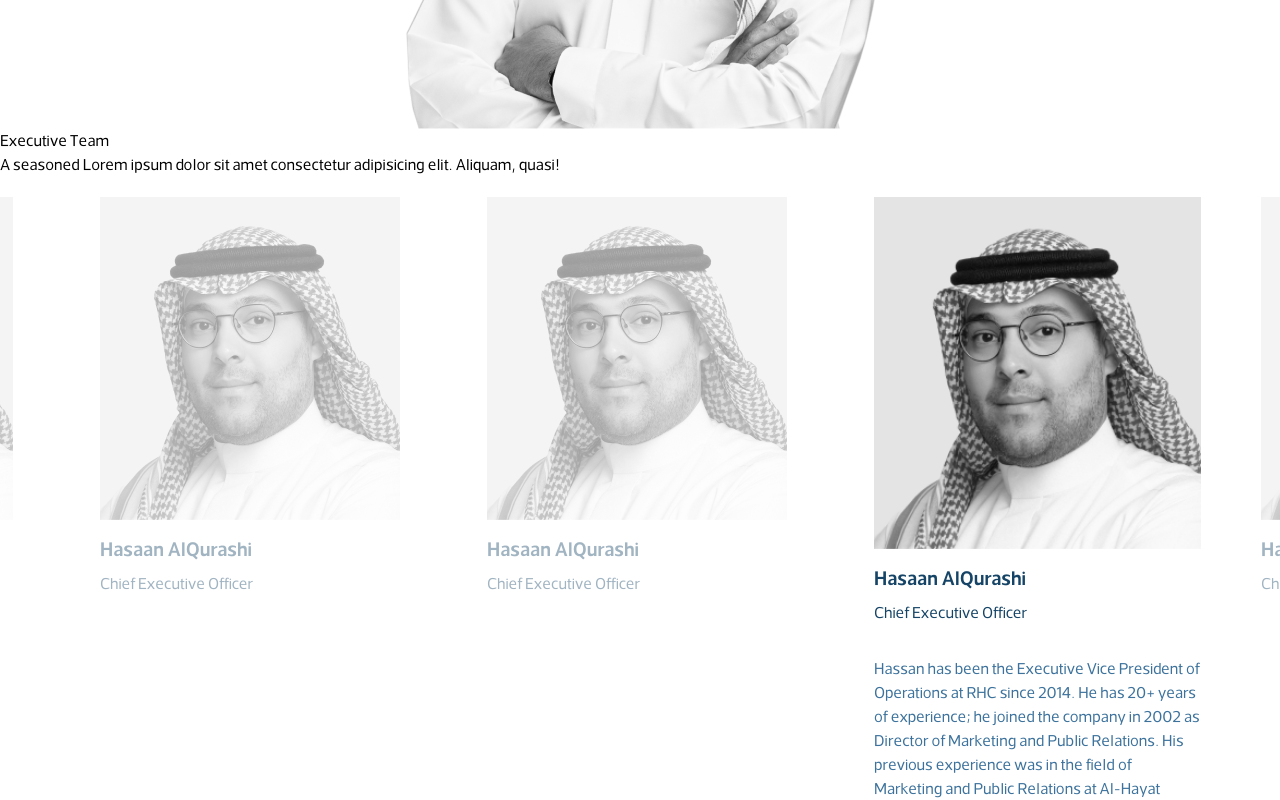
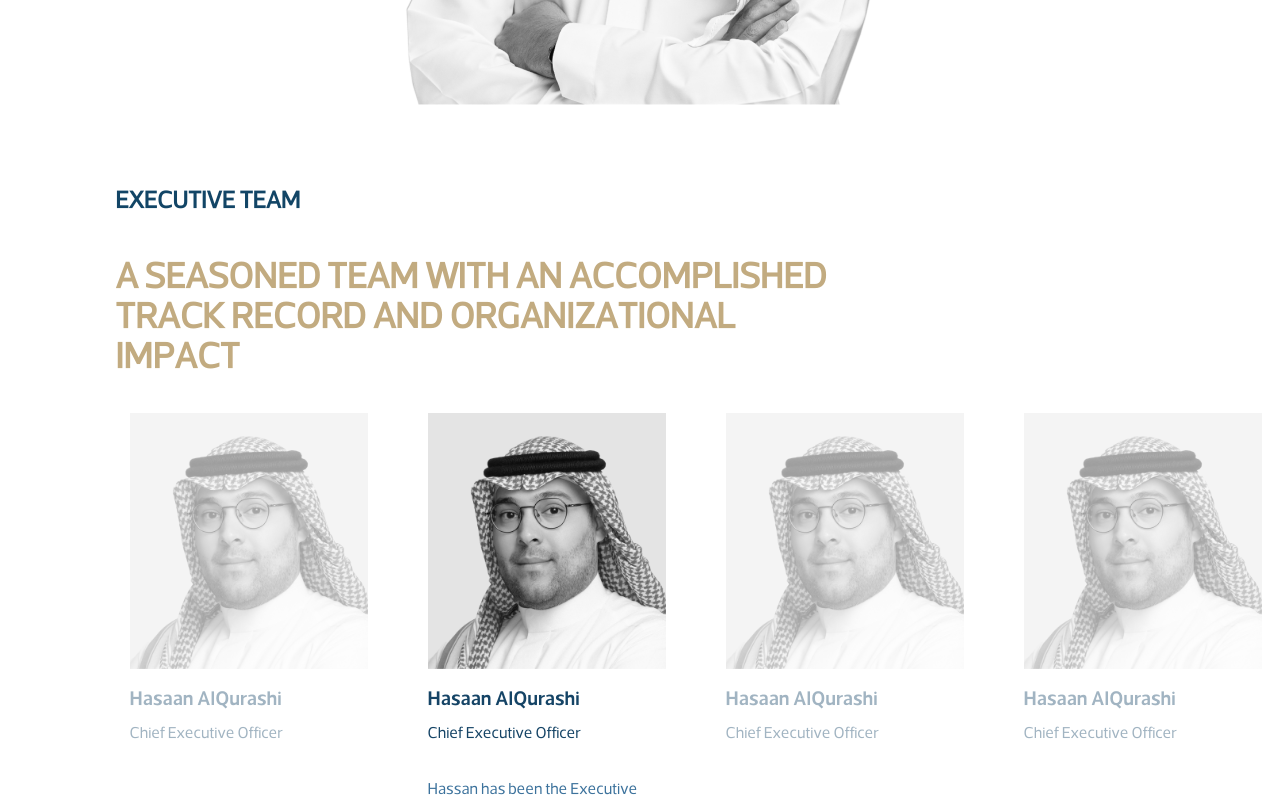
Before and after one commit to jeetkanodia/ansh, a React (Vite) app: page / in a window 1280 px wide. Shown: the part 3840-4640 px from the top of the page. Built offline with nearby package versions, Linux system fonts and the light colour scheme.

Commit message:
fix: slider

```diff
--- /dev/null
+++ b/src/components/ArrowLeft.jsx
@@ -0,0 +1,23 @@
+import React from "react";
+
+const ArrowLeft = ({ onClick }) => {
+  const handleClick = () => {
+    onClick();
+  };
+  return (
+    <svg
+      onClick={handleClick}
+      stroke="currentColor"
+      fill="currentColor"
+      stroke-width="0"
+      viewBox="0 0 512 512"
+      height="1em"
+      width="1em"
+      xmlns="http://www.w3.org/2000/svg"
+    >
+      <path d="M217.9 256L345 129c9.4-9.4 9.4-24.6 0-33.9-9.4-9.4-24.6-9.3-34 0L167 239c-9.1 9.1-9.3 23.7-.7 33.1L310.9 417c4.7 4.7 10.9 7 17 7s12.3-2.3 17-7c9.4-9.4 9.4-24.6 0-33.9L217.9 256z"></path>
+    </svg>
+  );
+};
+
+export default ArrowLeft;
--- /dev/null
+++ b/src/components/ArrowRight.jsx
@@ -0,0 +1,24 @@
+import React from "react";
+
+const ArrowRight = ({ onClick }) => {
+  const handleClick = () => {
+    onClick();
+  };
+
+  return (
+    <svg
+      onClick={handleClick}
+      stroke="currentColor"
+      fill="currentColor"
+      stroke-width="0"
+      viewBox="0 0 512 512"
+      height="1em"
+      width="1em"
+      xmlns="http://www.w3.org/2000/svg"
+    >
+      <path d="M294.1 256L167 129c-9.4-9.4-9.4-24.6 0-33.9s24.6-9.3 34 0L345 239c9.1 9.1 9.3 23.7.7 33.1L201.1 417c-4.7 4.7-10.9 7-17 7s-12.3-2.3-17-7c-9.4-9.4-9.4-24.6 0-33.9l127-127.1z"></path>
+    </svg>
+  );
+};
+
+export default ArrowRight;
--- a/src/components/Banner.jsx
+++ b/src/components/Banner.jsx
@@ -17,7 +17,6 @@ const Banner = () => {
         <p className="text-[#124566] mt-6 uppercase font-semibold   ">
           Assim AlSuhaibani <br /> CEO, Riyadh Holding Company
         </p>
-        d
       </div>
       <div>
         <img src={person2} alt="person2" />
--- a/src/components/Bottom.jsx
+++ b/src/components/Bottom.jsx
@@ -1,15 +1,23 @@
 import React from "react";
 import Sliderr from "./Sliderr";
+import ArrowLeft from "./ArrowLeft";
+import ArrowRight from "./ArrowRight";
 const Bottom = () => {
   return (
-    <div>
-      <h1>Executive Team</h1>
-      <h1>
-        A seasoned Lorem ipsum dolor sit amet consectetur adipisicing elit.
-        Aliquam, quasi!
+    <div className="mt-20 ">
+      <h1 className="text-xl uppercase text-[#124566] font-semibold ml-[9%]  sm:text-2xl sm:mb-10 ">
+        Executive Team
       </h1>
+      <p className="text-[#C2AB80] mt-4 uppercase font-semibold text-4xl ml-[9%] sm:text-4xl sm:max-w-[58%]">
+        A seasoned team with an accomplished track record and organizational
+        impact
+      </p>
 
-      <Sliderr />
+      <div className="mt-4 sm:ml-[7%]">
+        <Sliderr />
+      </div>
+      {/* <ArrowLeft />
+      <ArrowRight/> */}
     </div>
   );
 };
--- a/src/components/Sliderr.jsx
+++ b/src/components/Sliderr.jsx
@@ -2,8 +2,11 @@ import React, { useState } from "react";
 import "slick-carousel/slick/slick.css";
 import "slick-carousel/slick/slick-theme.css";
 import Slider from "react-slick";
-
 import slider1 from "../assets/slider1.png";
+import slider2 from "../assets/slider2.png";
+import slider3 from "../assets/slider3.png";
+import ArrowLeft from "./ArrowLeft";
+import ArrowRight from "./ArrowRight";
 const data = [
   {
     id: 1,
@@ -33,23 +36,28 @@ const data = [
     sub: "Chief Executive Officer",
     desc: "Hassan has been the Executive Vice President of Operations at RHC since 2014. He has 20+ years of experience; he joined the company in 2002 as Director of Marketing and Public Relations. His previous experience was in the field of Marketing and Public Relations at Al-Hayat Newspaper and Wirily Wireless Company.",
   },
+  {
+    id: 5,
+    img: slider1,
+    title: "Hasaan AlQurashi",
+    sub: "Chief Executive Officer",
+    desc: "Hassan has been the Executive Vice President of Operations at RHC since 2014. He has 20+ years of experience; he joined the company in 2002 as Director of Marketing and Public Relations. His previous experience was in the field of Marketing and Public Relations at Al-Hayat Newspaper and Wirily Wireless Company.",
+  },
 ];
 
 const Sliderr = () => {
   const [imageIndex, setImageIndex] = useState(1);
   var settings = {
-    dots: false,
     speed: 200,
-    initialSlide: 0,
-    className: "center",
-    // nextArrow: <NextArrow />,
-    // prevArrow: <PrevArrow />,
+    initialSlide: 2,
+    //className: "center",
+    // nextArrow: <ArrowRight />,
+    // prevArrow: <ArrowLeft />,
+    //infinite: false,
     centerMode: true,
-
-    centerPadding: "60px",
     focusOnSelect: true,
-    infinite: true,
-    slidesToShow: 3,
+    slidesToShow: 4,
+    centerPadding: "0%",
     beforeChange: (current, next) => {
       console.log(current);
       setImageIndex(next);
@@ -58,8 +66,16 @@ const Sliderr = () => {
       {
         breakpoint: 1024,
         settings: {
+          slidesToShow: 3,
+          slidesToScroll: 1,
+        },
+      },
+      {
+        breakpoint: 768,
+        settings: {
           slidesToShow: 2,
           slidesToScroll: 1,
+          centerPadding: "5%",
         },
       },
       {
@@ -67,13 +83,7 @@ const Sliderr = () => {
         settings: {
           slidesToShow: 1,
           slidesToScroll: 1,
-        },
-      },
-      {
-        breakpoint: 480,
-        settings: {
-          slidesToShow: 1,
-          slidesToScroll: 1,
+          centerPadding: "10%",
         },
       },
     ],
```
